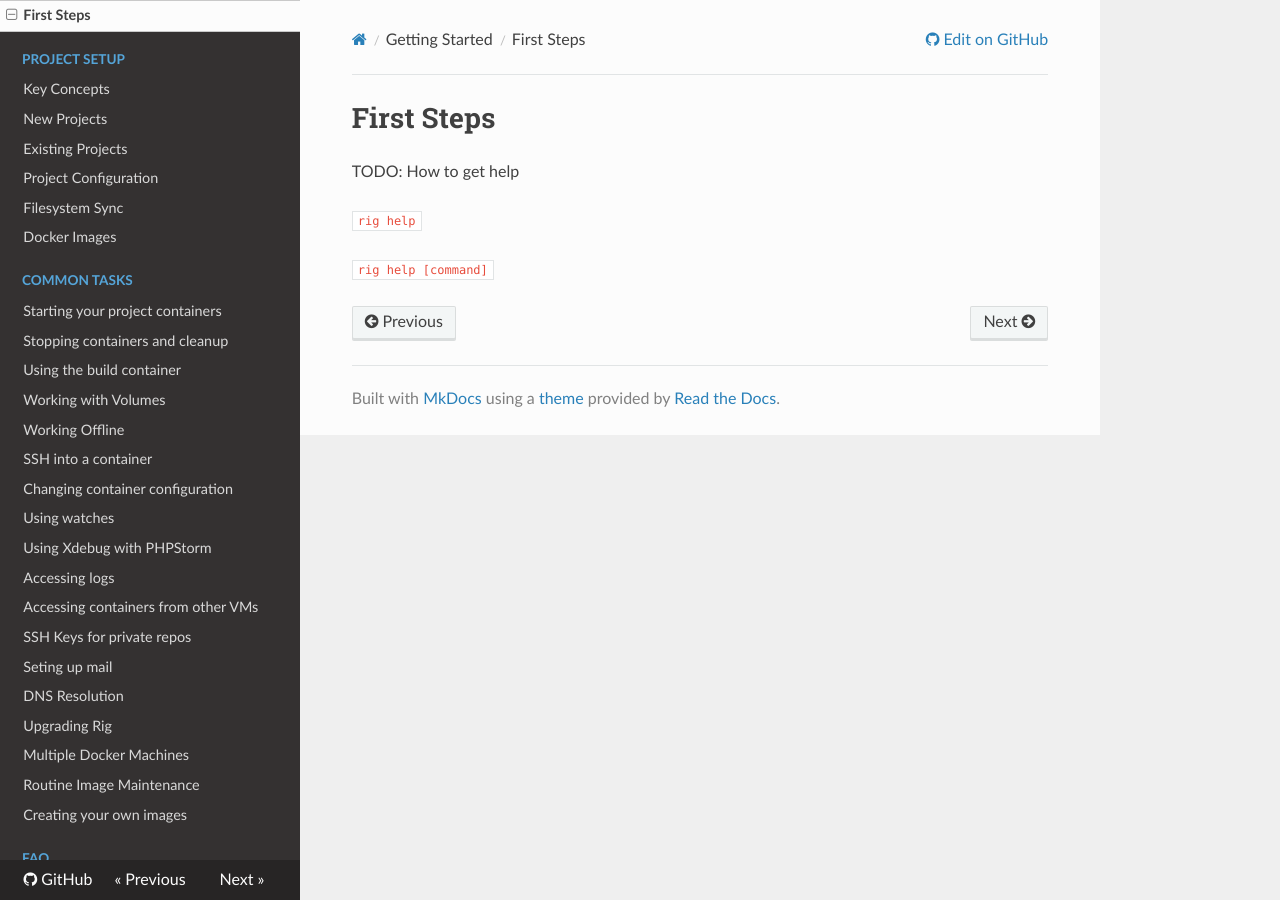
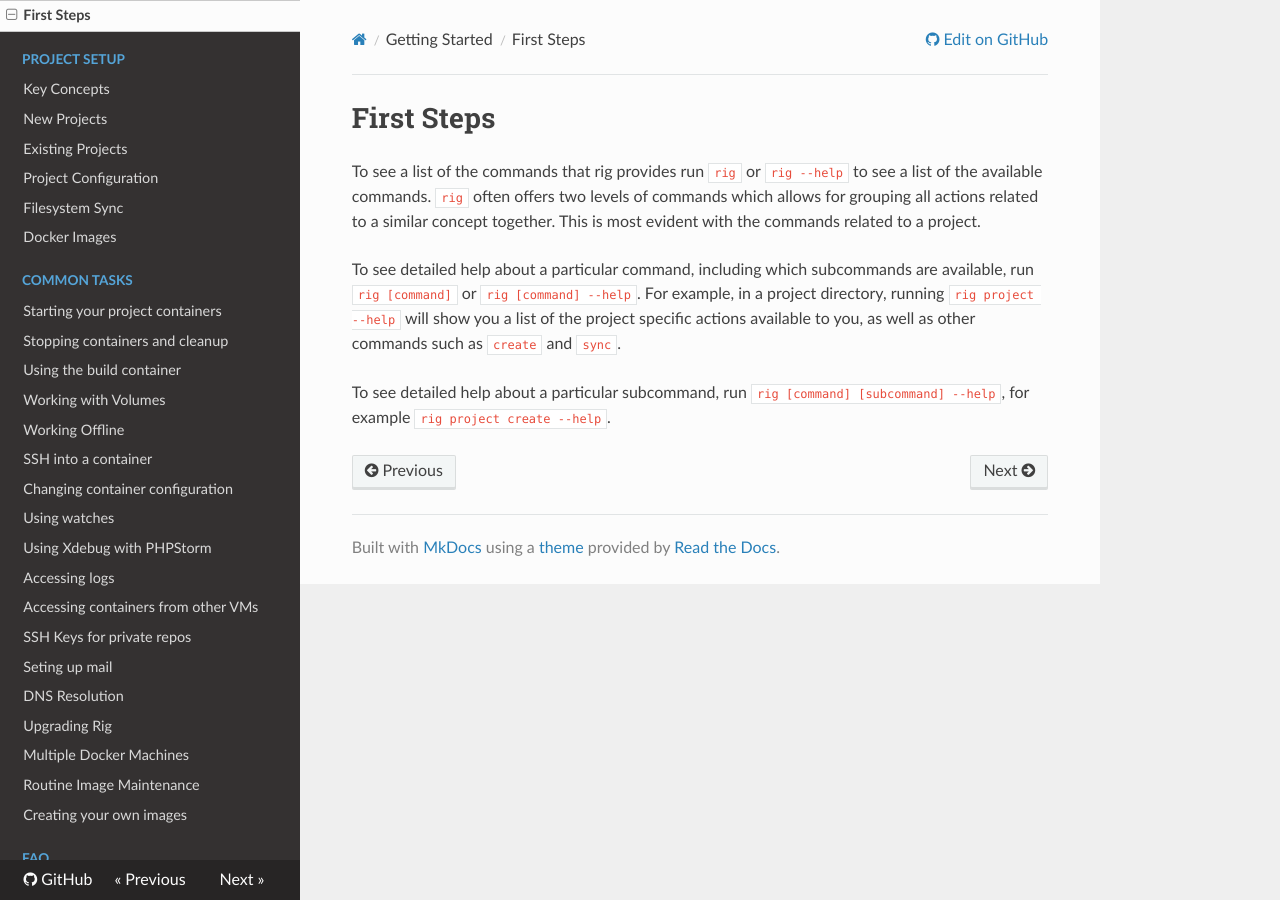
Before and after one commit to phase2/outrigger-docs, an MkDocs documentation site: the page built from docs/getting-started/first-steps.md, in a window 1280 px wide. Built offline with MkDocs 1.6.1, drawn with Linux system fonts in a browser that asks for light colours; nearby versions of some CDN libraries; old or Windows-style settings are respelled for this version of MkDocs.

Commit message:
added first steps to getting help

```diff
--- a/docs/getting-started/first-steps.md
+++ b/docs/getting-started/first-steps.md
@@ -1,7 +1,11 @@
 # First Steps
 
-TODO: How to get help
+To see a list of the commands that rig provides run `rig` or `rig --help` to see a list of the available
+commands. `rig` often offers two levels of commands which allows for grouping all actions related to a similar concept
+together. This is most evident with the commands related to a project.
 
-`rig help`
+To see detailed help about a particular command, including which subcommands are available, run `rig [command]` or
+`rig [command] --help`. For example, in a project directory, running `rig project --help` will show you a list of the
+project specific actions available to you, as well as other commands such as `create` and `sync`.
 
-`rig help [command]`
+To see detailed help about a particular subcommand, run `rig [command] [subcommand] --help`, for example `rig project create --help`.
```
